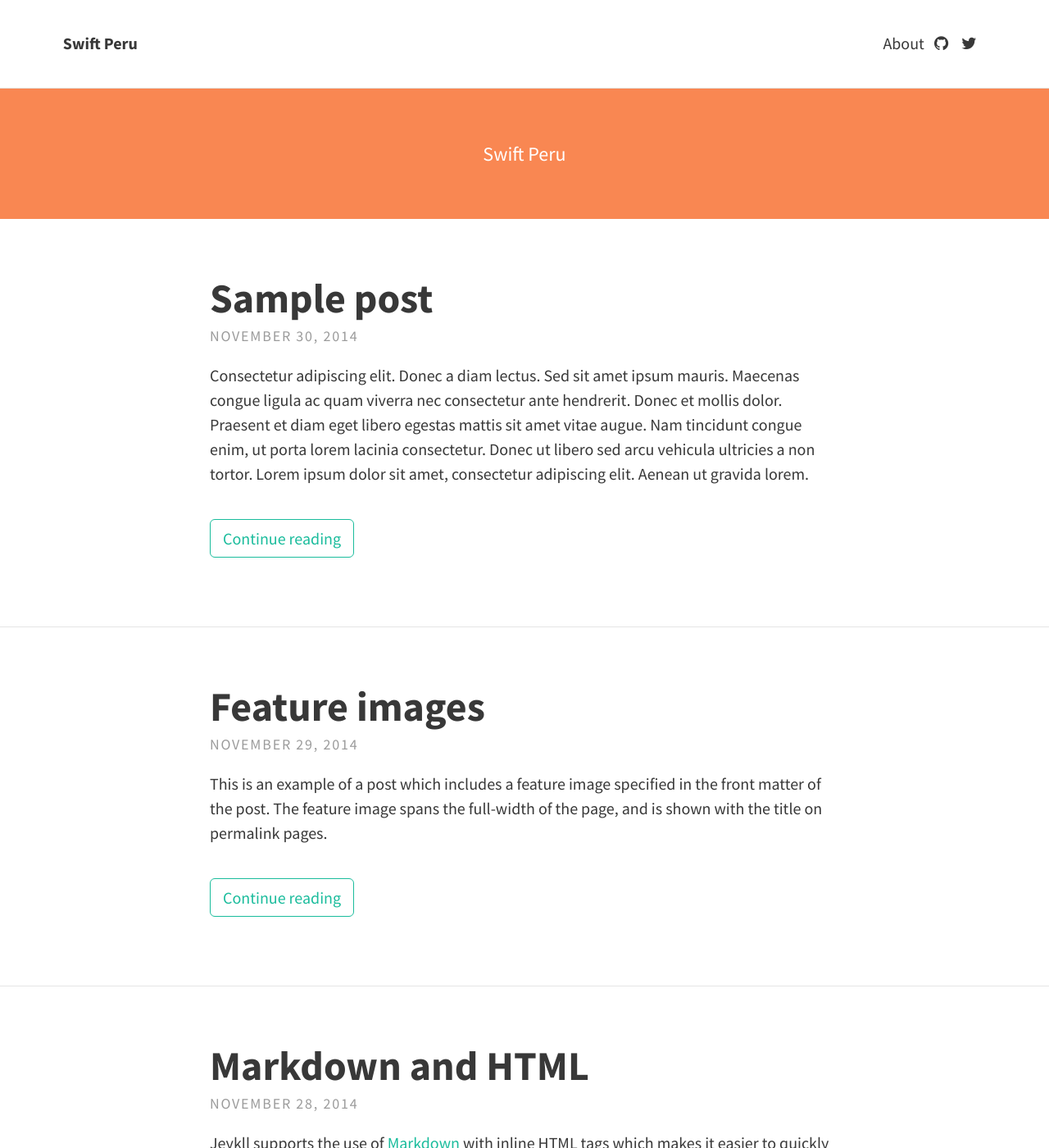
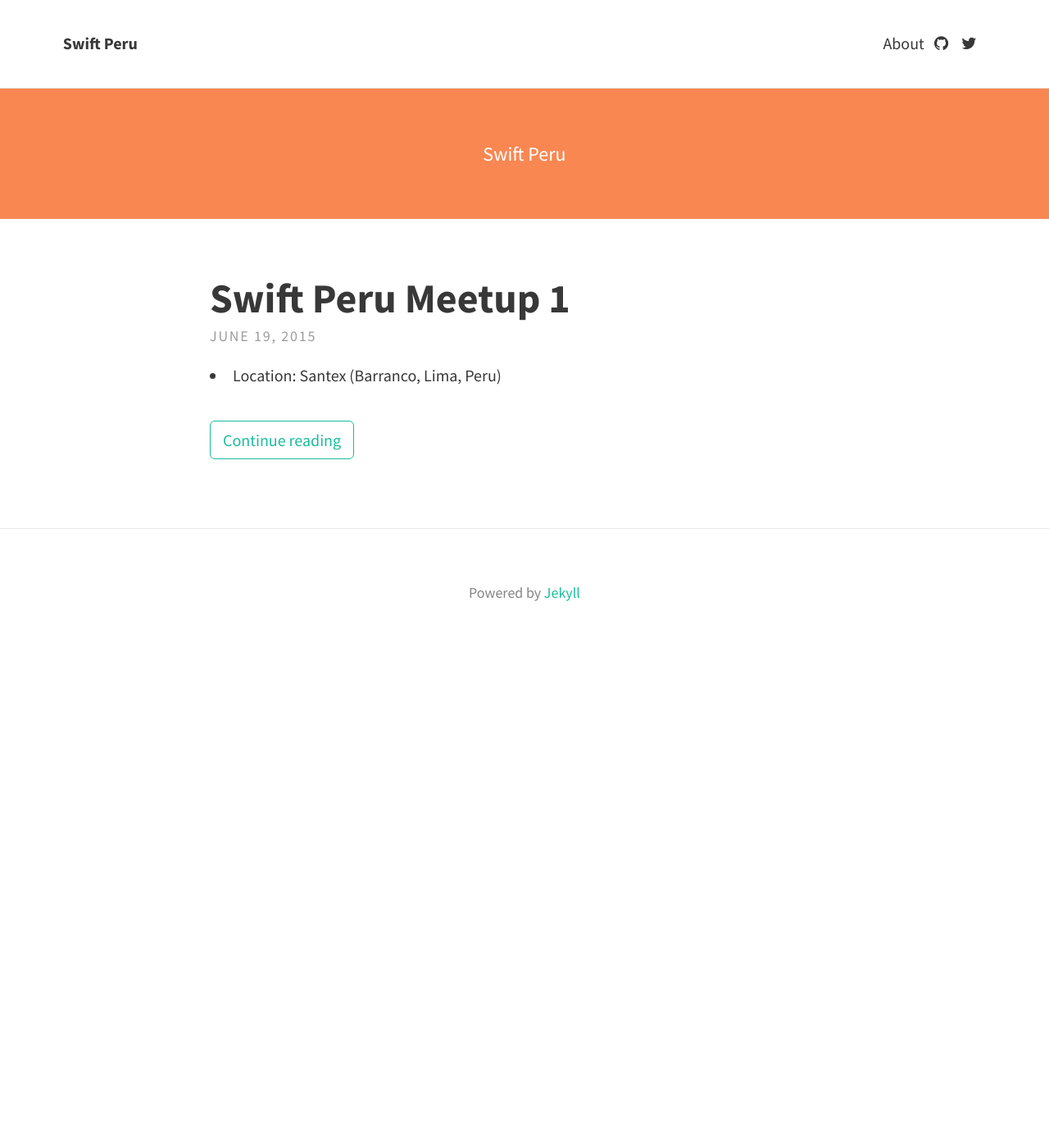
Before and after one commit to SwiftPeru/swiftperu.github.io, a Jekyll site: the page built from index.html, in a window 1280 px wide and 1400 px high. Shown: the whole window at 82% size. Built offline with Jekyll 4.4.1, drawn with Linux system fonts in a browser that asks for light colours; nearby versions of some CDN libraries; the list of posts is cut into pages by our own code; some of the changed text lies outside the part shown.

Commit message:
added first post

````diff
--- a/_config.yml
+++ b/_config.yml
@@ -1,6 +1,6 @@
 # SITE CONFIGURATION
 baseurl: "" # the subpath of your site, e.g. /blog/
-url: "http://swiftperu.com" # the base hostname & protocol for your site
+url: "http://swiftperu.github.io" # the base hostname & protocol for your site
 
 # THEME-SPECIFIC CONFIGURATION
 theme:
@@ -15,7 +15,7 @@ theme:
      Swift Peru
   header_text_feature_image:
   footer_text: >
-   Powered by <a href="http://jekyllrb.com">Jekyll</a> with <a href="https://rohanchandra.github.io/project/type/">Type Theme</a>
+   Powered by <a href="http://jekyllrb.com">Jekyll</a>
 
   # Icons
   rss: false
@@ -25,7 +25,7 @@ theme:
   dribbble:
   facebook:
   flickr:
-  github: "rohanchandra/type-theme"
+  github: "SwiftPeru"
   google_plus:
   instagram:
   linkedin:  # Full URL
@@ -35,7 +35,7 @@ theme:
   stack_exchange:  # Full URL
   steam:
   tumblr:
-  twitter: "twitter"
+  twitter: "SwiftPeru"
   wordpress:
   youtube:
 
--- a/_posts/2014-11-28-markdown-and-html.md
+++ /dev/null
@@ -1,39 +0,0 @@
----
-layout: post
-title: Markdown and HTML
----
-
-Jeykll supports the use of [Markdown](http://daringfireball.net/projects/markdown/syntax) with inline HTML tags which makes it easier to quickly write posts with Jekyll, without having to worry too much about text formatting. A sample of the formatting follows.
-
-Tables have also been extended from Markdown:
-
-First Header  | Second Header
-------------- | -------------
-Content Cell  | Content Cell
-Content Cell  | Content Cell
-
-Here's an example of an image, which is included using Markdown:
-
-![Geometric pattern with fading gradient](/img/sample_feature_img_2.png)
-
-Highlighting for code in Jekyll is done using Pygments or Rouge. This theme makes use of Pygments by default.
-
-{% highlight js %}
-// count to ten
-for (var i = 1; i <= 10; i++) {
-    console.log(i);
-}
-
-// count to twenty
-var j = 0;
-while (j < 20) {
-    j++;
-    console.log(j);
-}
-{% endhighlight %}
-
-Type Theme uses KaTeX to display maths. Equations such as $$S_n = a \times \frac{1-r^n}{1-r}$$ can be displayed inline.
-
-Alternatively, they can be shown on a new line:
-
-$$ f(x) = \int \frac{2x^2+4x+6}{x-2} $$
--- a/_posts/2014-11-29-feature-images.md
+++ /dev/null
@@ -1,6 +0,0 @@
----
-layout: post
-title: Feature images
-feature-img: "img/sample_feature_img.png"
----
-This is an example of a post which includes a feature image specified in the front matter of the post. The feature image spans the full-width of the page, and is shown with the title on permalink pages.
--- a/_posts/2014-11-30-sample-post.md
+++ /dev/null
@@ -1,21 +0,0 @@
----
-layout: post
-title: Sample post
----
-Consectetur adipiscing elit. Donec a diam lectus. Sed sit amet ipsum mauris. Maecenas congue ligula ac quam viverra nec consectetur ante hendrerit. Donec et mollis dolor. Praesent et diam eget libero egestas mattis sit amet vitae augue. Nam tincidunt congue enim, ut porta lorem lacinia consectetur. Donec ut libero sed arcu vehicula ultricies a non tortor. Lorem ipsum dolor sit amet, consectetur adipiscing elit. Aenean ut gravida lorem.
-
-* Consectetur adipiscing elit
-* Donec a diam lectus
-* Sed sit amet ipsum mauris
-
-Ut turpis felis, pulvinar a semper sed, adipiscing id dolor. Pellentesque auctor nisi id magna consequat sagittis. Curabitur dapibus enim sit amet elit pharetra tincidunt feugiat nisl imperdiet. Ut convallis libero in urna ultrices accumsan. Donec sed odio eros. Donec viverra mi quis quam pulvinar at malesuada arcu rhoncus. Cum sociis natoque penatibus et magnis dis parturient montes, nascetur ridiculus mus. In rutrum accumsan ultricies. Mauris vitae nisi at sem facilisis semper ac in est.
-
-Nunc diam velit, adipiscing ut tristique vitae, sagittis vel odio. Maecenas convallis ullamcorper ultricies. Curabitur ornare, ligula *semper consectetur sagittis*, nisi diam iaculis velit, id fringilla sem nunc vel mi. Nam dictum, odio nec pretium volutpat, arcu ante placerat erat, non tristique elit urna et turpis. Quisque mi metus, ornare sit amet fermentum et, tincidunt et orci. Fusce eget orci a orci congue vestibulum.
-
-Ut dolor diam, elementum et vestibulum eu, porttitor vel elit. Curabitur venenatis pulvinar tellus gravida ornare. Sed et erat faucibus nunc euismod ultricies ut id justo. Nullam cursus suscipit nisi, et ultrices justo sodales nec. Fusce venenatis facilisis lectus ac semper. Aliquam at massa ipsum. Quisque bibendum purus convallis nulla ultrices ultricies. Nullam aliquam, mi eu aliquam tincidunt, purus velit laoreet tortor, viverra pretium nisi quam vitae mi. Fusce vel volutpat elit. Nam sagittis nisi dui.
-
-> Suspendisse lectus leo, consectetur in tempor sit amet, placerat quis neque
-
-Etiam luctus porttitor lorem, sed suscipit est rutrum non. Curabitur lobortis nisl a enim congue semper. Aenean commodo ultrices imperdiet. Vestibulum ut justo vel sapien venenatis tincidunt.
-
-Phasellus eget dolor sit amet ipsum dapibus condimentum vitae quis lectus. Aliquam ut massa in turpis dapibus convallis. Praesent elit lacus, vestibulum at malesuada et, ornare et est. Ut augue nunc, sodales ut euismod non, adipiscing vitae orci. Mauris ut placerat justo. Mauris in ultricies enim. Quisque nec est eleifend nulla ultrices egestas quis ut quam. Donec sollicitudin lectus a mauris pulvinar id aliquam urna cursus. Cras quis ligula sem, vel elementum mi. Phasellus non ullamcorper urna.
--- /dev/null
+++ b/_posts/2015-06-19-Meetup-1.md
@@ -0,0 +1,45 @@
+---
+layout: post
+title: Swift Peru Meetup 1
+Date: June 19, 2015
+---
+
+- Location: Santex (Barranco, Lima, Peru)
+
+## Outline
+
+- Swift Backend Development (with demo)
+- New Features in Swift 2.0
+- Cross platform Swift and Objective-C development
+- Open source project ideas (open discussion)
+
+### 1. Swift Backend Development
+
+ - Framework: [NetworkObjects](https://github.com/colemancda/NetworkObjects)
+ - Example: [Pedido](https://github.com/colemancda/Pedido) (Proof of concept, WIP)
+
+### 2. New Features in Swift 2.0
+
+[func myMethod() throws](https://www.mikeash.com/pyblog/friday-qa-2015-06-19-the-best-of-whats-new-in-swift.html)
+
+[New ```ErrorType``` with Completion Handlers?](http://ericasadun.com/2015/06/18/swift-asynchronous-error-handling/)
+
+### 3. Cross Platform Swift / Objective-C
+
+#### Objective-C
+
+- GNUStep
+- ObjFW
+- Cocoatron
+- Apportable (Swift coming soon)
+
+#### Swift
+
+- Tengu (coming soon)
+- LLVM (coming soon)
+- Silver Compiler
+
+### 4. Open Source Project Ideas
+
+- Pure Swift ORM (like Core Data)
+- Swift Foundation
````
Also changed, not shown: 6 other files.
